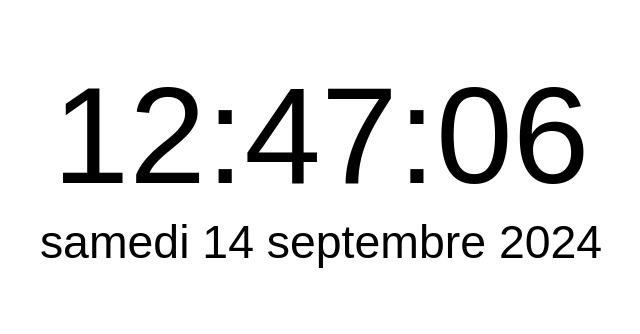
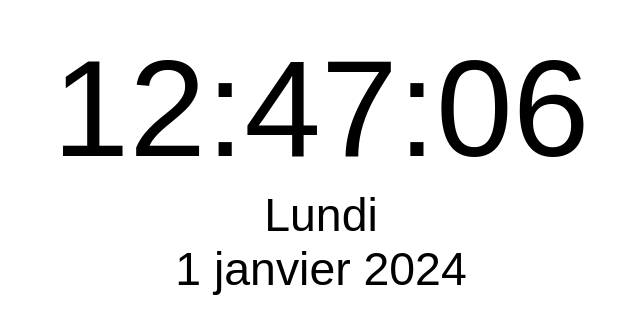
Before and after one commit to NicoZ39/digitalclock, a plain HTML site: page index.html in a window 1280 px wide. Shown: the part 238-572 px from the top of the page, without its empty margins (319-959 px from the left). Drawn offline with Linux system fonts and the light colour scheme.

Commit message:
Update index.html

```diff
--- a/index.html
+++ b/index.html
@@ -11,8 +11,8 @@
         <span id="hours">00</span>:<span id="minutes">00</span>:<span id="seconds">00</span>
     </div>
     <div class="date">
-        <span id="day">Samedi</span>
-        <span id="fullDate">2 septembre 2024</span>
+        <div id="dayOfWeek">Lundi</div>
+        <div id="fullDate">1 janvier 2024</div>
     </div>
 
     <script src="script.js"></script>
```
